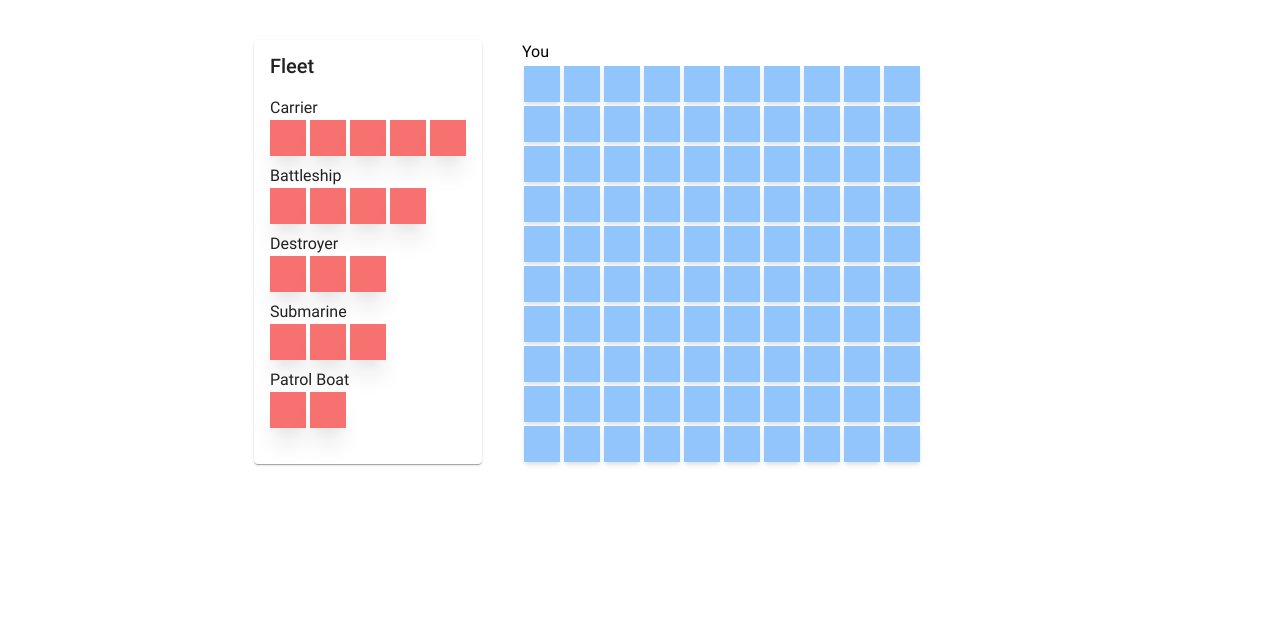
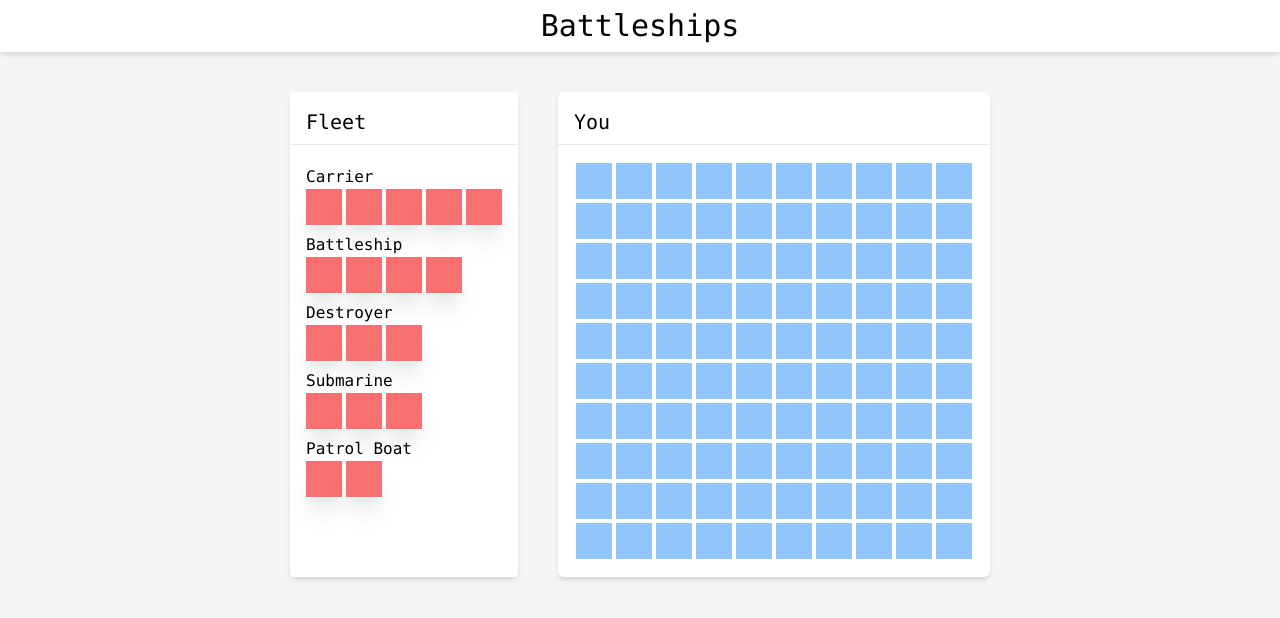
Before and after one commit to JakeTurner96/battleships, a Vue app: page / in a window 1280 px wide. Shown: the top 618 px of the page. Built offline with nearby package versions, Linux system fonts and the light colour scheme.

Commit message:
UI and style improvements and minor refactoring

```diff
--- a/src/components/Cell.vue
+++ b/src/components/Cell.vue
@@ -8,7 +8,6 @@
             pb-9
             m-0.5
             cursor-pointer
-            shadow-md
         `"
         @click="callback(cell, gridState)"
     />
@@ -21,7 +20,6 @@
             pb-9
             m-0.5
             cursor-pointer
-            shadow-md
         `"
         @click="callback(cell.id, gridState)"
         @mouseenter="hoverEnterCallback(cell.id)"
--- a/src/components/Grid.vue
+++ b/src/components/Grid.vue
@@ -1,22 +1,15 @@
 <template>
-    <div>
-        <div v-if="isAi" class="flex flex-wrap justify-center">
+    <div class="shadow-md bg-white rounded-md">
+        <div class="text-xl pl-4 pt-4 pb-2 border-b">
+            {{ playerName }}
+        </div>
+        <div class="flex flex-wrap justify-center p-4">
             <Cell
                 v-for="cell in gridState"
                 :key="cell.id"
+                :isAi="isAi"
                 :cell="cell"
-                :isAi="isAi"
-                :callback="makeMove"
-                :gridState="gridState"
-            />
-        </div>
-
-        <div v-if="!isAi" class="flex flex-wrap justify-center">
-            <Cell
-                v-for="cell in gridState"
-                :key="cell.id"
-                :cell="cell"
-                :callback="placeShipCallback"
+                :callback="cellCallback"
                 :hoverEnterCallback="hoverEnterCallback"
                 :hoverLeaveCallback="hoverLeaveCallback"
                 :gridState="gridState"
@@ -41,14 +34,15 @@ export default defineComponent({
             type: Boolean,
             default: false,
         },
-        makeMove: {
+        playerName: {
+            type: String,
+            default: "",
+        },
+        cellCallback: {
             type: Function,
         },
         gridState: {
             type: Object,
-        },
-        placeShipCallback: {
-            type: Function,
         },
         hoverEnterCallback: {
             type: Function,
--- a/src/components/Ship.vue
+++ b/src/components/Ship.vue
@@ -10,7 +10,7 @@
         </div>
     </div>
     <div v-if="ship.isPlaced" class="py-1">
-        <del class="text-gray-300">{{ name }}</del>
+        <del class="text-gray-500">{{ name }}</del>
         <div class="flex space-x-1">
             <div
                 class="bg-gray-300 flex w-9 h-9"
--- a/src/components/ShipSelector.vue
+++ b/src/components/ShipSelector.vue
@@ -1,5 +1,7 @@
 <template>
-    <Panel header="Fleet">
+    <div class="rounded bg-white shadow-md">
+        <div class="text-xl border-b pl-4 pt-4 pb-2">Fleet</div>
+        <div class="p-4">
             <Ship
                 v-for="ship in shipState"
                 :key="ship.id"
@@ -8,15 +10,13 @@
                 :name="ship.name"
                 :callback="shipClickCallback"
             />
-    </Panel>
+        </div>
+    </div>
 </template>
 
 <script lang="ts">
 // vue
 import { defineComponent, ref } from "vue";
-
-// primevue
-import Panel from "primevue/panel";
 
 // config
 import shipConfig from "@/config/shipConfig";
@@ -27,7 +27,6 @@ import Ship from "@/components/Ship.vue";
 export default defineComponent({
     components: {
         Ship,
-        Panel,
     },
     props: {
         shipState: {
--- a/src/views/Home.vue
+++ b/src/views/Home.vue
@@ -1,4 +1,8 @@
 <template>
+    <div class="font-mono">
+        <div class="flex justify-center text-3xl bg-white shadow-md p-2">
+            Battleships
+        </div>
         <div class="flex justify-center space-x-10 mt-10">
             <ShipSelector
                 v-if="placedShips < 5"
@@ -6,21 +10,26 @@
                 :shipState="shipState"
             />
             <div>
-            You
                 <Grid
+                    playerName="You"
                     :isAi="false"
                     :gridState="p1GridState"
-                :placeShipCallback="placeShip"
+                    :cellCallback="placeShip"
                     :hoverEnterCallback="hoverEnterCallback"
                     :hoverLeaveCallback="hoverLeaveCallback"
                     :makeMove="makeMove"
                 />
             </div>
             <div v-if="placedShips == 5">
-            Computer
-            <Grid :isAi="true" :gridState="p2GridState" :makeMove="makeMove" />
+                <Grid
+                    playerName="Computer"
+                    :isAi="true"
+                    :gridState="p2GridState"
+                    :cellCallback="makeMove"
+                />
             </div>
-        <Button @click="aiService.aiMakeMove(p1GridState, previousMoves)" />
+            <!-- <Button @click="aiService.aiMakeMove(p1GridState, previousMoves)" /> -->
+        </div>
     </div>
 </template>
 
@@ -30,9 +39,6 @@ import { defineComponent, onMounted, ref } from "vue";
 
 // services
 import { useAiService } from "@/ai/ai";
-
-// primevue
-import Button from "primevue/button";
 
 // config
 import shipConfig from "@/config/shipConfig";
@@ -45,7 +51,6 @@ export default defineComponent({
     components: {
         Grid,
         ShipSelector,
-        Button,
     },
     setup() {
         // reactive
@@ -140,3 +145,9 @@ export default defineComponent({
     },
 });
 </script>
+
+<style>
+body {
+    background-color: rgba(0, 0, 0, 0.04);
+}
+</style>
```
Also changed, not shown: 1 other file (tests, documents, lock files or other folders). Lines whose indentation alone changed are shown as unchanged.
